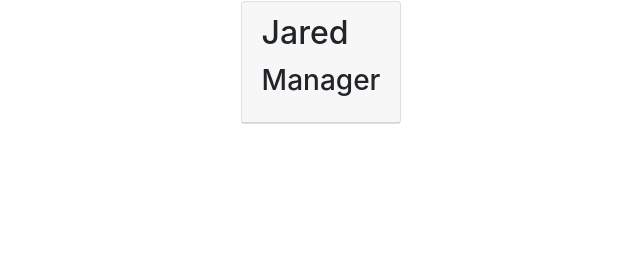
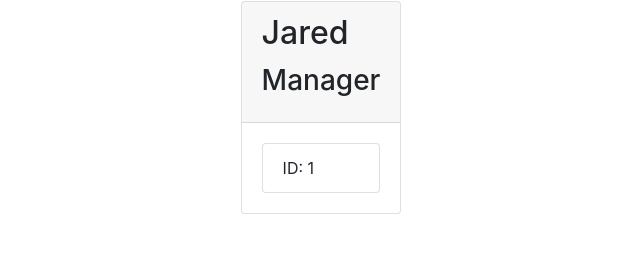
Before and after one commit to pangsua26/homework10_employeeSummary, a website: page output/team.html in a window 1280 px wide. Shown: the part 199-452 px from the top of the page, 319-959 px from the left. Drawn offline with nearby package versions, Linux system fonts and the light colour scheme.

Commit message:
added manager id

```diff
--- a/output/team.html
+++ b/output/team.html
@@ -28,7 +28,12 @@
                         <h2 class = "card-title">Jared</h2>
                         <h3 class = "card-title">Manager</h3>
                     </div>
+                    <div class = "card-body">
+                        <ul class = "list-group">
+                            <li class = "list-group-item">ID: 1</li>
 
+                        </ul>
+                    </div>
                 </div>
             </div>
         </div>
```
